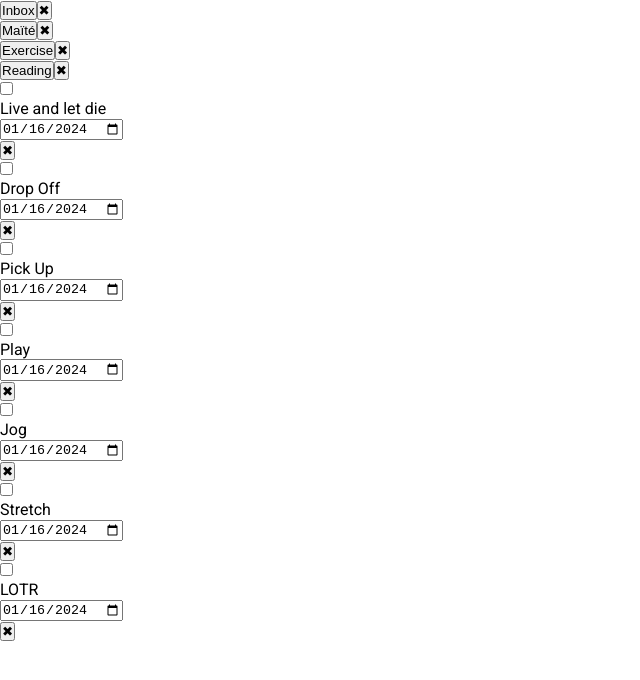
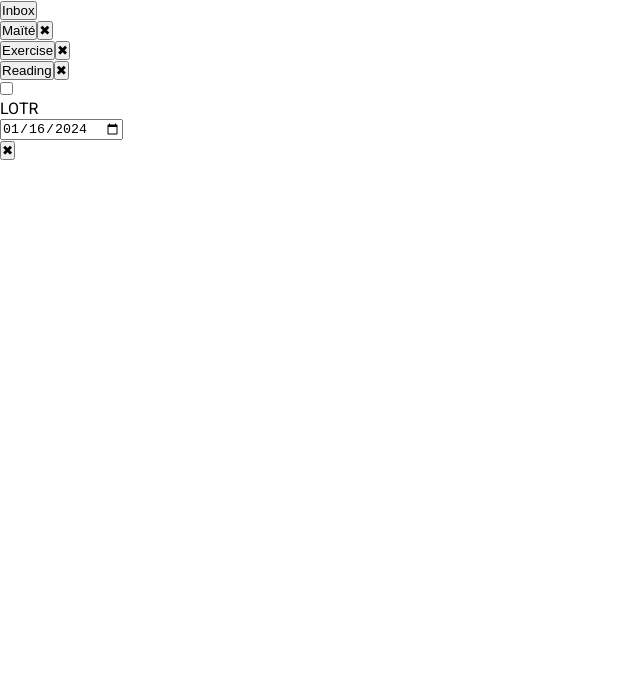
Before and after one commit to ErreurDeSyntaxe/full-stack-todo, a website: page dist/index.html in a window 1280 px wide. Shown: the whole page, without its empty margins (0-640 px from the left). Drawn offline with Linux system fonts and the light colour scheme.

Commit message:
Display current project tasks only

```diff
--- a/src/logic.js
+++ b/src/logic.js
@@ -34,18 +34,18 @@ function todoApp() {
         for (let i = 0; i < projectList.length; i++) {
             if (i == currentProject) {
                 if (projectList[i].getTasks().length == 0) {
-                    console.log(">> Project " + i + " : " + projectList[i].getName() + " task: NO TASKS IN THIS PROJECT")
+                    console.log(">> Project " + i + ": " + projectList[i].getName() + " task: NO TASKS IN THIS PROJECT")
                 }
                 for (let j = 0; j < projectList[i].getTasks().length; j++) {
-                    console.log(">> Project " + i + " : " + projectList[i].getName() + " task: " + j + " " + projectList[i].getTasks()[j].getName())
+                    console.log(">> Project " + i + ": " + projectList[i].getName() + " task " + j + ": " + projectList[i].getTasks()[j].getName())
                 }
             }
             else {
                 if (projectList[i].getTasks().length == 0) {
-                    console.log("Project " + i + " : " + projectList[i].getName() + " task: NO TASKS IN THIS PROJECT")
+                    console.log("Project " + i + ": " + projectList[i].getName() + " task: NO TASKS IN THIS PROJECT")
                 }
                 for (let j = 0; j < projectList[i].getTasks().length; j++) {
-                    console.log("Project " + i + " : " + projectList[i].getName() + " task: " + j + " " + projectList[i].getTasks()[j].getName())
+                    console.log("Project " + i + ": " + projectList[i].getName() + " task: " + j + " " + projectList[i].getTasks()[j].getName())
                 }
             }
         }
@@ -84,9 +84,6 @@ function Project(string) {
             }
         }
         taskList.push(Task(string))
-        // for (let i = 0; i < taskList.length; i++) {
-        //     console.log(taskList[i].getName())
-        // }
         return true
     }
 
@@ -126,8 +123,8 @@ function Task(string) {
     return { getName, setName, getDate, setDate, getStatus, setStatus }
 }
 
-const createTaskCard = (newTask) => {
-    const body = document.querySelector("body")
+const createTaskCard = (newTask, project) => {
+    const tasks = document.querySelector("#tasks")
     const taskCard = document.createElement("div")
     const taskCardLeft = document.createElement("div")
     const taskCardRight = document.createElement("div")
@@ -148,11 +145,11 @@ const createTaskCard = (newTask) => {
     taskCardRight.appendChild(taskDeleteDiv)
     taskCard.appendChild(taskCardLeft)
     taskCard.appendChild(taskCardRight)
-    body.appendChild(taskCard)
+    tasks.appendChild(taskCard)
     // append to the place that will hold all task cards (not created yet)
 
     taskCard.classList.add("task-card")
-    taskCard.classList.toggle("hidden")
+    taskCard.classList.add(project)
     taskCheckboxInput.setAttribute("type", "checkbox")
     taskCheckboxInput.value = "complete"
     taskNameDiv.textContent = newTask
@@ -173,18 +170,17 @@ const createTaskCard = (newTask) => {
     // the date cannot be set to a past day
     taskDeleteBtn.textContent = "✖"
     taskDeleteBtn.classList.add("task-del-btn")
-    taskDeleteBtn.classList.add("task-del")
 }
 
 const createProjectCard = (newProject) => {
-    const body = document.querySelector("body")
+    const projects = document.querySelector("#projects")
     const projectCard = document.createElement("div")
     const projectBtn = document.createElement("button")
     const projectDelBtn = document.createElement("button")
 
     projectCard.appendChild(projectBtn)
     projectCard.appendChild(projectDelBtn)
-    body.appendChild(projectCard)
+    projects.appendChild(projectCard)
     // append to the sidebar underneath "Projects"
     // const reference = document.querySelector("#add-project-btn")
     // projectDiv.insertBefore(projectCard, reference.parentElement)
@@ -194,29 +190,51 @@ const createProjectCard = (newProject) => {
     projectDelBtn.textContent = "✖"
     projectDelBtn.classList.add("project-del-btn")
     projectCard.classList.add("project-card")
+    if (newProject == "Inbox") {
+        projectDelBtn.remove()
+    }
+}
+
+const displayCurrentProjectTask = () => {
+    const tasks = document.querySelector("#tasks")
+    const allChildren = tasks.children
+    const currentName = app.getProjects()[app.getCurrentProject()].getName()
+    for (let i = 0; i < allChildren.length; i++) {
+        if (allChildren[i].classList.contains(currentName)) {
+            allChildren[i].removeAttribute("hidden")
+        } else {
+            allChildren[i].setAttribute("hidden", true)
+        }
+    }
 }
 
 // export { todoApp }
 const app = todoApp()
+
 app.addProject("Inbox")
+createProjectCard("Inbox")
+app.getProjects()[0].addTask("Live and let die")
+createTaskCard("Live and let die", app.getProjects()[app.getCurrentProject()].getName())
+
 app.addProject("Maïté")
-app.addProject("Exercise")
-app.addProject("Reading")
-createProjectCard("Inbox")
 createProjectCard("Maïté")
-createProjectCard("Exercise")
-createProjectCard("Reading")
-app.getProjects()[0].addTask("Live and let die")
 app.getProjects()[1].addTask("Drop Off")
 app.getProjects()[1].addTask("Pick Up")
 app.getProjects()[1].addTask("Play")
+createTaskCard("Drop Off", app.getProjects()[app.getCurrentProject()].getName())
+createTaskCard("Pick Up", app.getProjects()[app.getCurrentProject()].getName())
+createTaskCard("Play", app.getProjects()[app.getCurrentProject()].getName())
+
+app.addProject("Exercise")
+createProjectCard("Exercise")
 app.getProjects()[2].addTask("Jog")
 app.getProjects()[2].addTask("Stretch")
+createTaskCard("Jog", app.getProjects()[app.getCurrentProject()].getName())
+createTaskCard("Stretch", app.getProjects()[app.getCurrentProject()].getName())
+
+app.addProject("Reading")
+createProjectCard("Reading")
 app.getProjects()[3].addTask("LOTR")
-createTaskCard("Live and let die")
-createTaskCard("Drop Off")
-createTaskCard("Pick Up")
-createTaskCard("Play")
-createTaskCard("Jog")
-createTaskCard("Stretch")
-createTaskCard("LOTR")
+createTaskCard("LOTR", app.getProjects()[app.getCurrentProject()].getName())
+
+displayCurrentProjectTask()
```
Also changed, not shown: dist/index.html.
